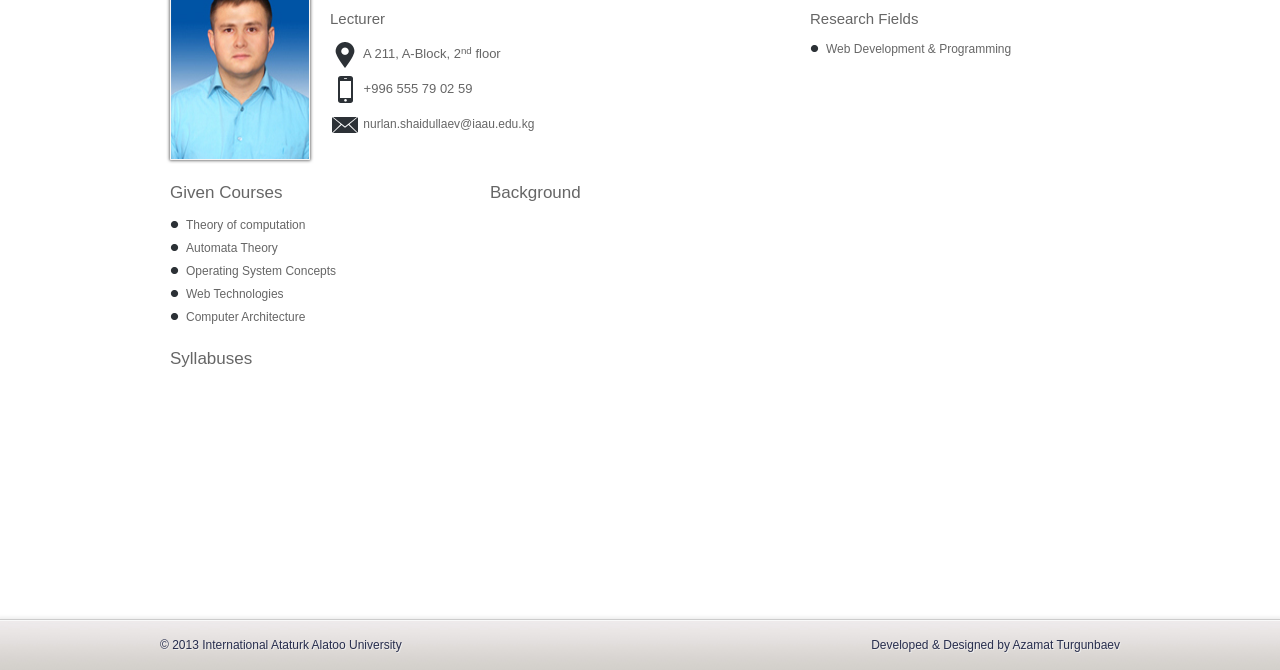
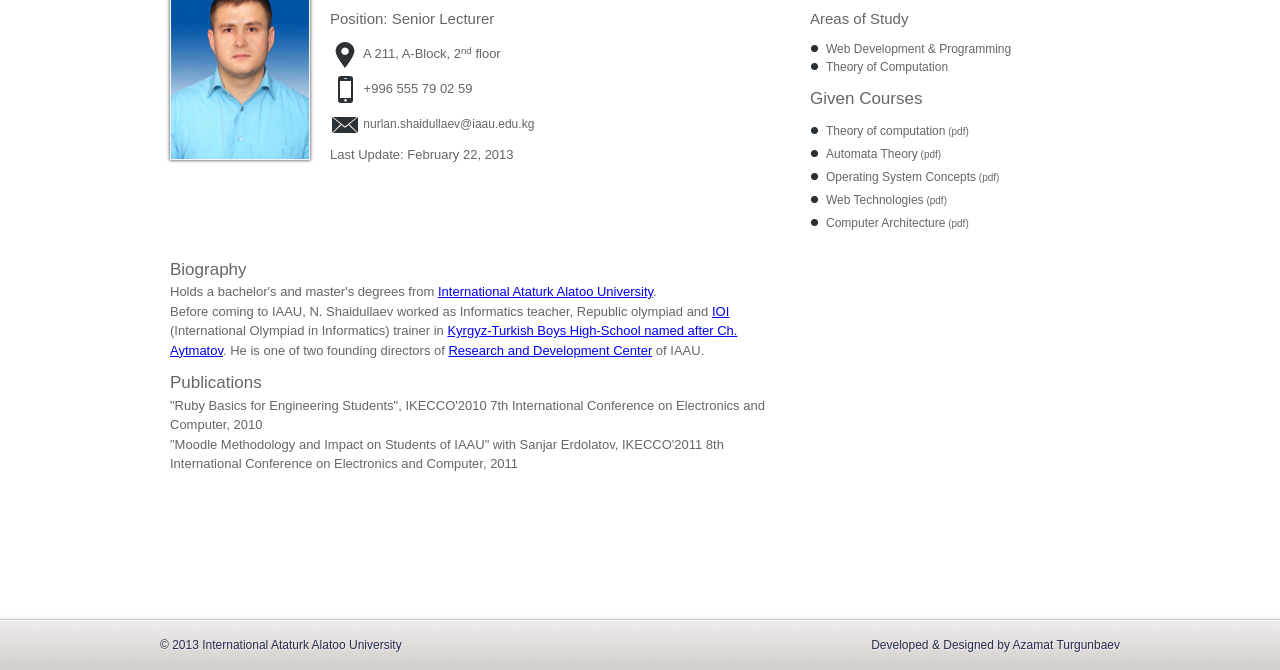
Before and after one commit to hegaitatiana/cs, a plain HTML site: page faculty/n.shaidullaev.html in a window 1280 px wide. Shown: the part 130-800 px from the top of the page. Drawn offline with Linux system fonts and the light colour scheme.

Commit message:
n.shaidullaev.html updated

```diff
--- a/faculty/n.shaidullaev.html
+++ b/faculty/n.shaidullaev.html
@@ -97,11 +97,11 @@
 				<img src="../images/faculty/n.shaidullaev.jpg" width="138px" height="189"/>
 			</div>
 
-			<h3 id="fullname" class="grid_10 page-heading">Nurlan Shaidullaev</h3>
+			<h3 id="fullname" class="grid_6 page-heading">Nurlan Shaidullaev</h3>
 
 			<div id="short-info" class="grid_6">
 
-				<h5 id="postion">Lecturer</h5>
+				<h5 id="postion">Position: Senior Lecturer</h5>
 
 				<div id="contacts" class="m-top">
 
@@ -115,58 +115,55 @@
 					<div id="mail">
 						<a href="mailto:nurlan.shaidullaev@iaau.edu.kg"><img src="../images/mail.png"/> nurlan.shaidullaev@iaau.edu.kg</a>
 					</div>
+                    <div id="update">
+                    	<p>Last Update: February 22, 2013</p>
+                    </div>
 				</div>
 
 			</div>
-
+            <!--Research-->
 			<div id="research" class="grid_4">
-
-				<h5>Research Fields</h5>
-
+				<h5>Areas of Study</h5>
 				<ul class="p-top">
-
 					<li>Web Development & Programming</li>
-
+                    <li>Theory of Computation</li>
 				</ul>
-
 			</div>
-
-			<div class="clear"></div>
-
-			<div id="courses" class="grid_4 m-top p-top">
-
+            <!--Given Courses-->
+			<div id="courses" class="grid_4 p-top">
 				<div id="given-courses">
 
 					<h4>Given Courses</h4>
 
 					<ul class="p-top">
-
-						<li><a href="http://178.217.168.126/moodle/course/view.php?id=3">Theory of computation</a></li>
-						<li><a href="http://178.217.168.126/moodle/course/view.php?id=3">Automata Theory</a></li>
-						<li><a href="http://178.217.168.126/moodle/course/view.php?id=45">Operating System Concepts</a></li>
-						<li><a href="http://178.217.168.126/moodle/course/view.php?id=44">Web Technologies</a></li>
-						<li><a href="http://178.217.168.126/moodle/course/view.php?id=5">Computer Architecture</a></li>
+						<li><a href="http://178.217.168.126/moodle/course/view.php?id=3" target="_blank">Theory of computation</a> (pdf)</li>
+						<li><a href="http://178.217.168.126/moodle/course/view.php?id=3" target="_blank">Automata Theory</a> (pdf)</li>
+						<li><a href="http://178.217.168.126/moodle/course/view.php?id=45" target="_blank">Operating System Concepts</a> (pdf)</li>
+						<li><a href="http://178.217.168.126/moodle/course/view.php?id=44" target="_blank">Web Technologies</a> (pdf)</li>
+						<li><a href="http://178.217.168.126/moodle/course/view.php?id=5" target="_blank">Computer Architecture</a> (pdf)</li>
 					</ul>
 
 				</div>
-
-				<div id="syllabuses" class="m-top p-top">
-
-					<h4>Syllabuses</h4>
-
-					<ul class="p-top">
-
-
-
-					</ul>
-				</div>
-
 			</div>
 
+			<div class="clear"></div>
+
 			<div id="bio" class="grid_8 m-top p-top">
+            	<!--Biography-->
+				<h4>Biography</h4>
+				<p>Holds a bachelor's and master's degrees from <a href="http://iaau.edu.kg" target="_blank">International Ataturk Alatoo University</a>.</p>
+                <p>Before coming to IAAU, N. Shaidullaev worked as Informatics teacher, Republic olympiad and
+                	<a href="http://www.ioinformatics.org/index.shtml" target="_blank">IOI</a> (International Olympiad in Informatics) trainer
+                in <a href="http://bktl.kg/" target="_blank">Kyrgyz-Turkish Boys High-School named after Ch. Aytmatov</a>. He is one of two founding directors of
+                <a href="#">Research and Development Center</a> of IAAU. </p>
 
-				<h4>Background</h4>
-				<p>
+                <!-- Publications -->
+                <div id="syllabuses" class="p-top">
+    				<h4>Publications</h4>
+                    <p>"Ruby Basics for Engineering Students", IKECCO'2010 7th International Conference on Electronics and Computer, 2010</p>
+					<p>"Moodle Methodology and Impact on Students of IAAU" with Sanjar Erdolatov, IKECCO'2011 8th International Conference on
+                        Electronics and Computer, 2011</p>
+				</div>
 			</div>
 
 		</div>
```
